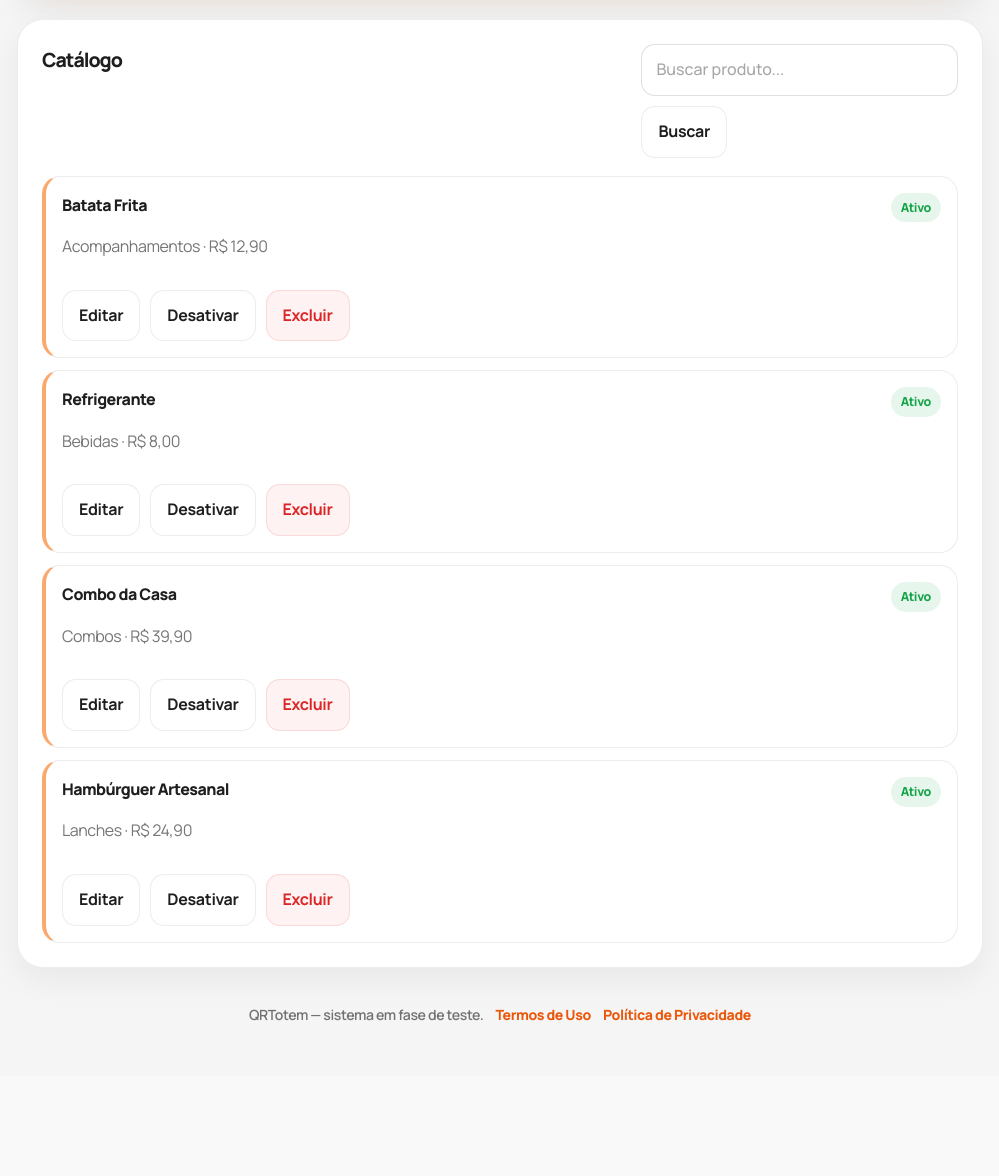
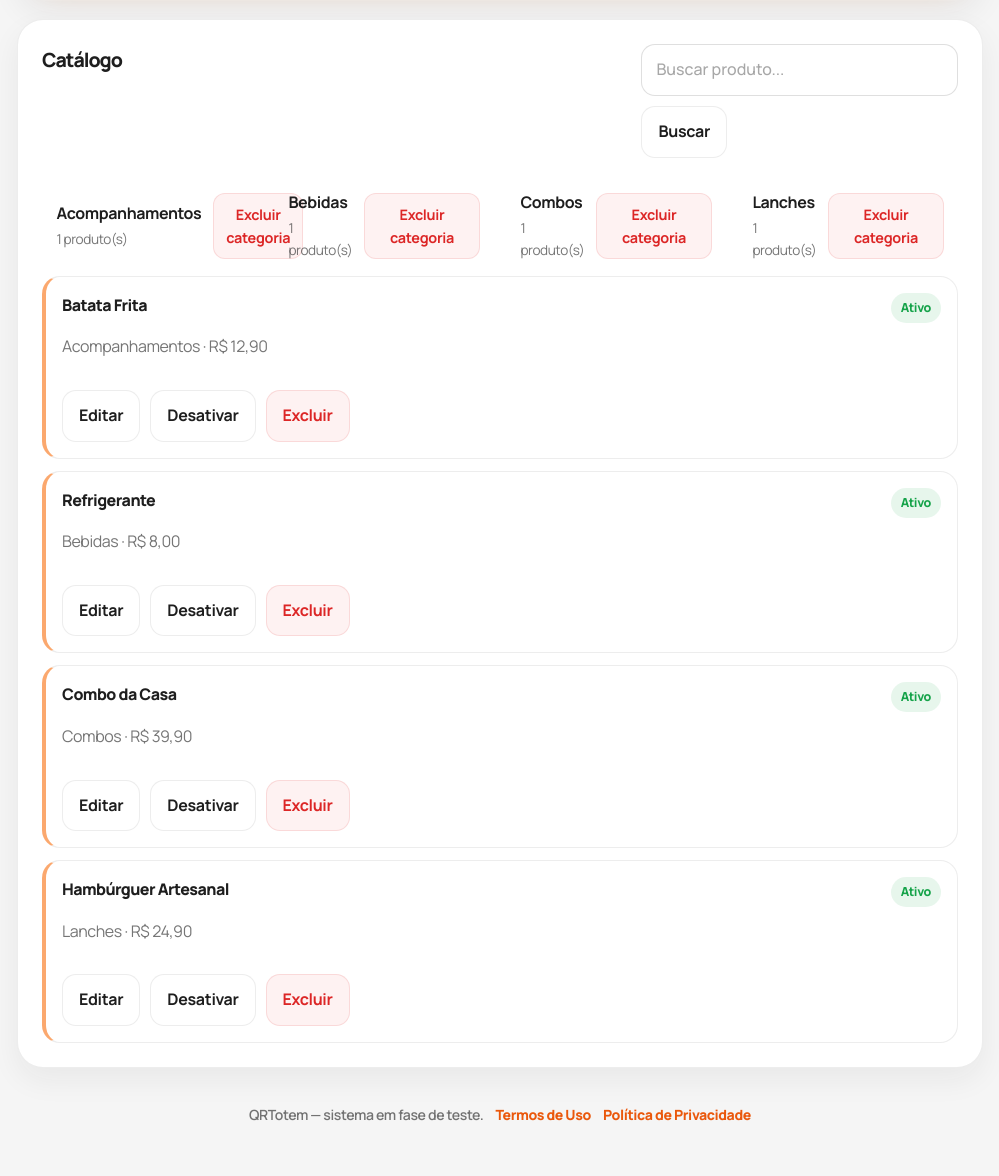
Before and after one commit to camisagilberto/restaurante, a Flask app: page /admin/produtos in a window 1280 px wide. Shown: the part 890-2066 px from the top of the page, without its empty margins (275-1274 px from the left). Before the commit the page ends 1911 px from the top, so only its background shows below. Run offline with Flask 3, Linux system fonts and the light colour scheme; the visitor is signed in with stand-in values (Sample User, id 1); data comes from the database, SQL or seed files in the repository.

Commit message:
Update products.html

```diff
--- a/app/templates/admin/products.html
+++ b/app/templates/admin/products.html
@@ -81,6 +81,26 @@
     </form>
   </div>
 
+
+  {% if category_summary %}
+    <div class="category-delete-grid">
+      {% for category in category_summary %}
+        <div class="category-delete-card">
+          <div>
+            <strong>{{ category.name }}</strong>
+            <p class="muted">{{ category.count }} produto(s)</p>
+          </div>
+          <form method="post" action="{{ url_for('admin.delete_products_by_category_route') }}" data-password-confirm="Digite a senha do usuário para excluir todos os produtos desta categoria.">
+            <input type="hidden" name="csrf_token" value="{{ csrf_token() }}">
+            <input type="hidden" name="category" value="{{ category.name }}">
+            <input type="hidden" name="manager_password" value="">
+            <button class="btn btn-danger btn-sm" type="submit">Excluir categoria</button>
+          </form>
+        </div>
+      {% endfor %}
+    </div>
+  {% endif %}
+
   <div class="admin-list">
     {% for product in products %}
       <article class="admin-row {% if not product['active'] %}is-muted{% endif %}">
```
